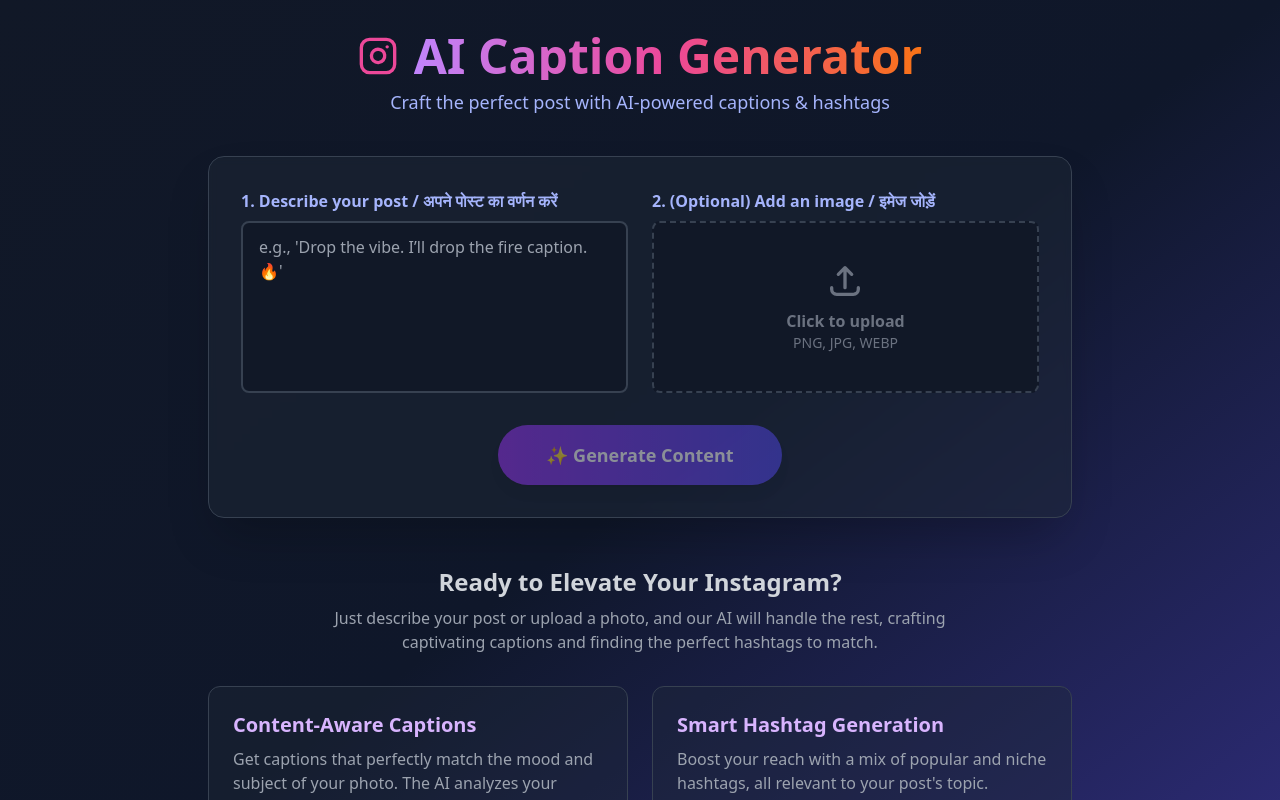
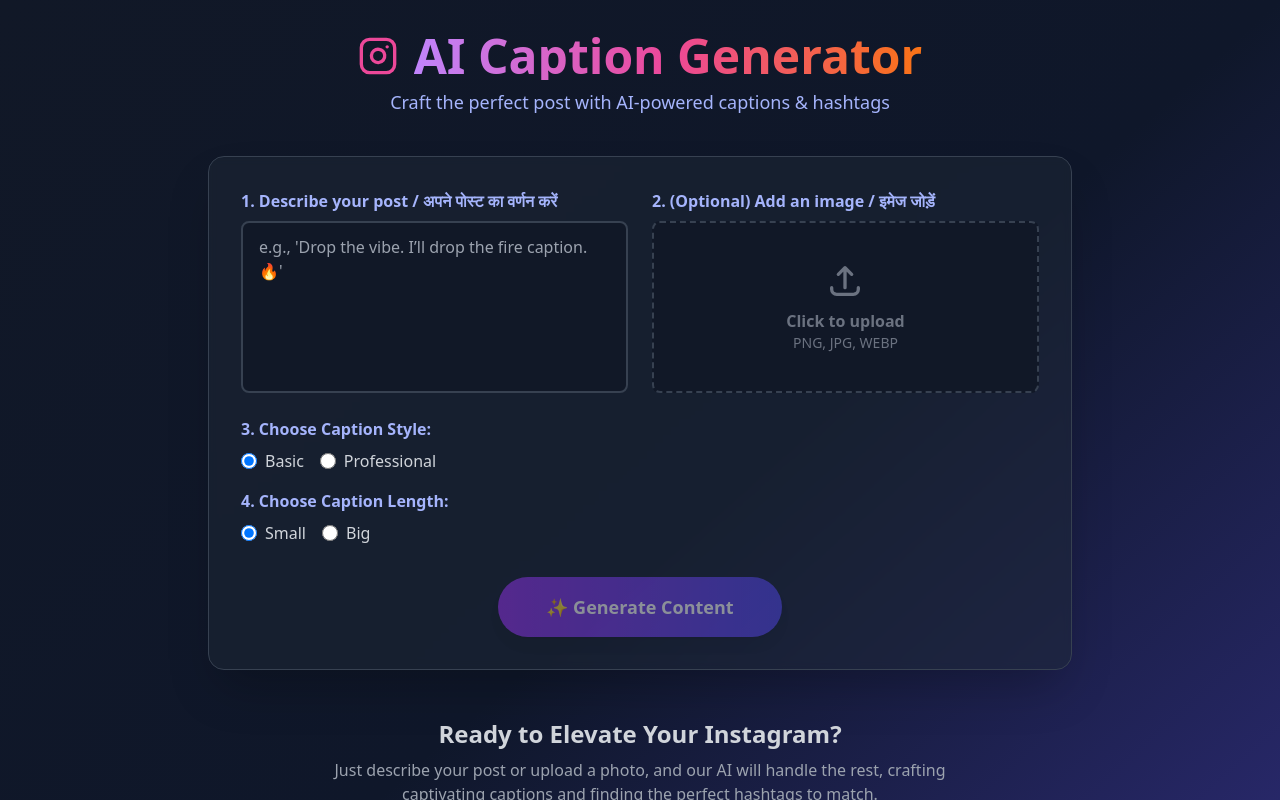
Before and after one commit to aadilkhan116265/ai-instagram-caption-generator, a React (Vite) app: page / in a window 1280 px wide. Shown: the top 800 px of the page. Built offline with nearby package versions, Linux system fonts and the light colour scheme; no server answers.

Commit message:
Update InputForm.tsx

```diff
--- a/components/InputForm.tsx
+++ b/components/InputForm.tsx
@@ -1,16 +1,28 @@
-import React from 'react';
+import React, { useState } from 'react'; // <-- Import useState
 import { ImageUploader } from './ImageUploader';
 
+// Update InputFormProps to include new parameters for onGenerate
 interface InputFormProps {
   topic: string;
   setTopic: (topic: string) => void;
   image: string | null;
   setImage: (image: string | null) => void;
-  onGenerate: () => void;
+  // onGenerate now accepts the selected caption style and length
+  onGenerate: (style: 'basic' | 'professional', length: 'small' | 'big') => void; // <-- UPDATED PROP
   isLoading: boolean;
 }
 
 export const InputForm: React.FC<InputFormProps> = ({ topic, setTopic, image, setImage, onGenerate, isLoading }) => {
+  // Add state for the new caption options, with default values
+  const [captionStyle, setCaptionStyle] = useState<'basic' | 'professional'>('basic');
+  const [captionLength, setCaptionLength] = useState<'small' | 'big'>('small');
+
+  // New handler for the Generate button click
+  const handleGenerateClick = () => {
+    // Pass the current state values to the onGenerate prop
+    onGenerate(captionStyle, captionLength);
+  };
+
   return (
     <div className="p-6 md:p-8 bg-gray-800/50 rounded-2xl shadow-2xl border border-gray-700 backdrop-blur-sm">
       <div className="grid grid-cols-1 md:grid-cols-2 gap-6">
@@ -36,9 +48,71 @@
         </div>
       </div>
 
+      {/* NEW SECTION: Caption Style Selection */}
+      <div className="mt-6"> {/* Added margin top for spacing */}
+        <p className="mb-2 font-semibold text-indigo-300">
+          3. Choose Caption Style:
+        </p>
+        <div className="flex flex-wrap gap-4"> {/* Use flexbox for layout */}
+          <label className="inline-flex items-center text-gray-300">
+            <input
+              type="radio"
+              name="captionStyle"
+              value="basic"
+              checked={captionStyle === 'basic'}
+              onChange={() => setCaptionStyle('basic')}
+              className="form-radio text-indigo-500 h-4 w-4" // Tailwind CSS for form radio
+            />
+            <span className="ml-2">Basic</span>
+          </label>
+          <label className="inline-flex items-center text-gray-300">
+            <input
+              type="radio"
+              name="captionStyle"
+              value="professional"
+              checked={captionStyle === 'professional'}
+              onChange={() => setCaptionStyle('professional')}
+              className="form-radio text-indigo-500 h-4 w-4"
+            />
+            <span className="ml-2">Professional</span>
+          </label>
+        </div>
+      </div>
+
+      {/* NEW SECTION: Caption Length Selection */}
+      <div className="mt-4"> {/* Added margin top for spacing */}
+        <p className="mb-2 font-semibold text-indigo-300">
+          4. Choose Caption Length:
+        </p>
+        <div className="flex flex-wrap gap-4"> {/* Use flexbox for layout */}
+          <label className="inline-flex items-center text-gray-300">
+            <input
+              type="radio"
+              name="captionLength"
+              value="small"
+              checked={captionLength === 'small'}
+              onChange={() => setCaptionLength('small')} // Corrected here
+              className="form-radio text-indigo-500 h-4 w-4"
+            />
+            <span className="ml-2">Small</span>
+          </label>
+          <label className="inline-flex items-center text-gray-300">
+            <input
+              type="radio"
+              name="captionLength"
+              value="big"
+              checked={captionLength === 'big'}
+              onChange={() => setCaptionLength('big')} // Corrected here
+              className="form-radio text-indigo-500 h-4 w-4"
+            />
+            <span className="ml-2">Big</span>
+          </label>
+        </div>
+      </div>
+
       <div className="mt-8 text-center">
         <button
-          onClick={onGenerate}
+          onClick={handleGenerateClick} // Call the new handler
           disabled={isLoading || (!topic && !image)}
           className="w-full md:w-auto px-12 py-4 bg-gradient-to-r from-purple-600 to-indigo-600 text-white font-bold text-lg rounded-full shadow-lg hover:shadow-xl hover:scale-105 transform transition-all duration-300 ease-in-out disabled:opacity-50 disabled:cursor-not-allowed disabled:scale-100"
         >
```
